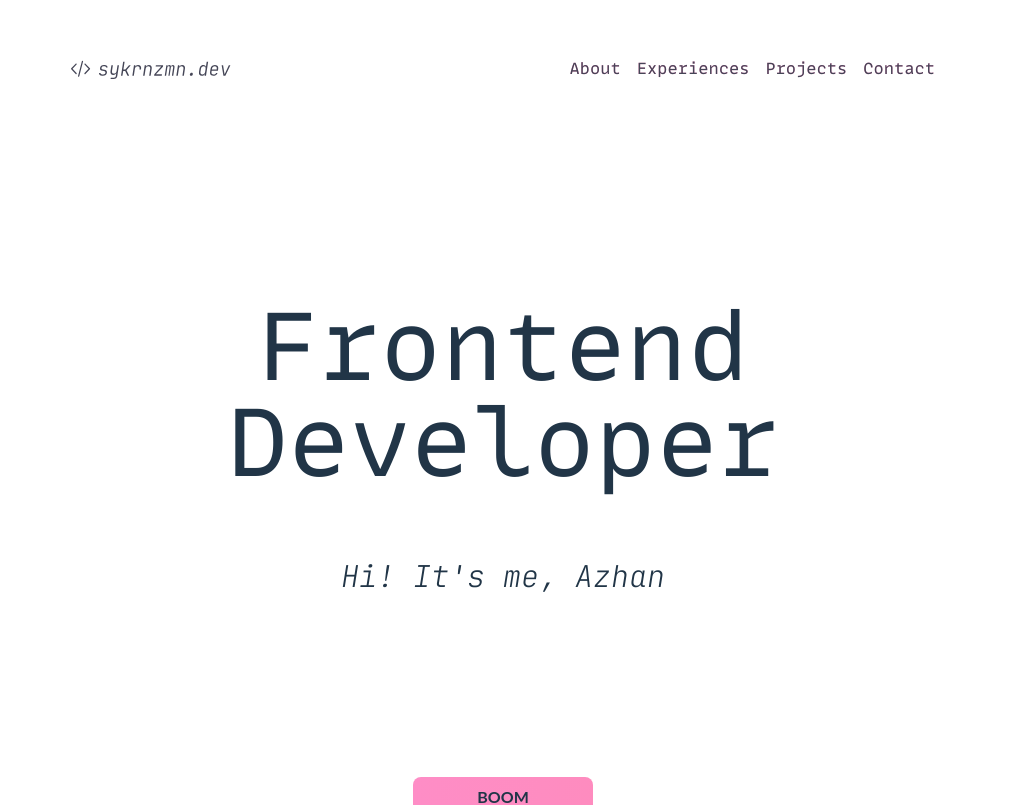
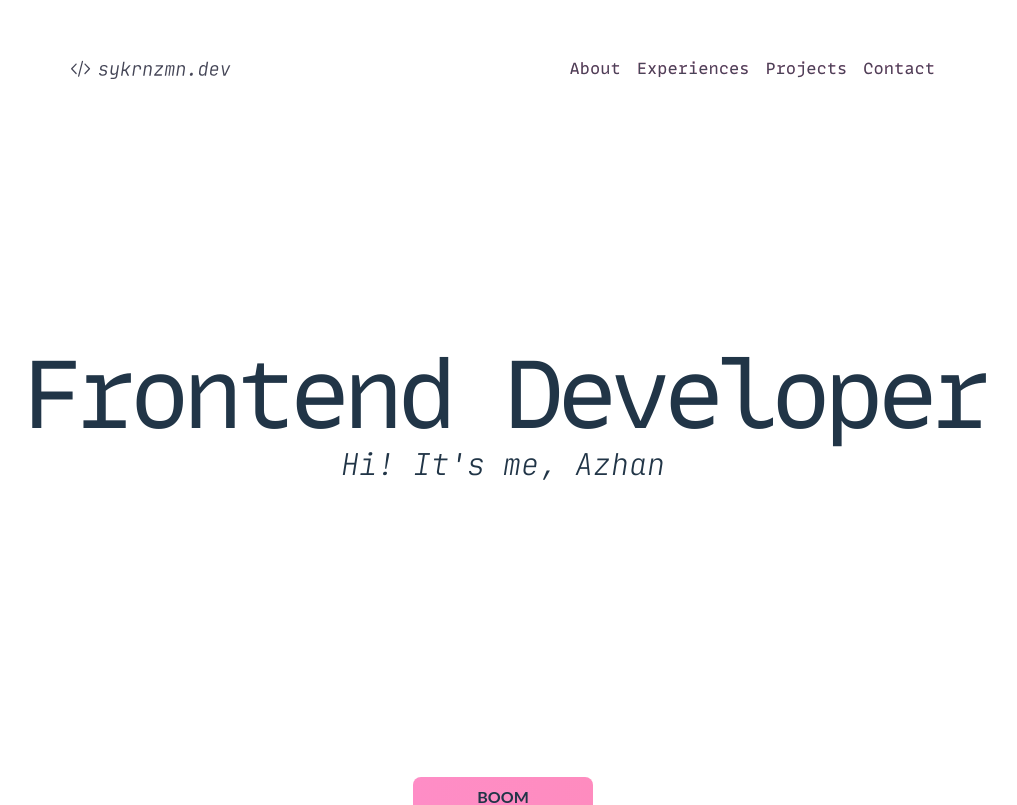
Before and after one commit to azhansyakirin/portfolio, a React (Vite) app: page / in a window 1280 px wide. Shown: the top 805 px of the page, without its empty margins (137-1154 px from the left). Built offline with nearby package versions, Linux system fonts and the light colour scheme; a web font is replaced by a local one.

Commit message:
letter spacing -0.5rem

```diff
--- a/src/components/Hero/Hero.scss
+++ b/src/components/Hero/Hero.scss
@@ -1,9 +1,9 @@
 .heroTitle {
     // text-shadow: 0 0 15px rgba(0, 0, 0, 0.8);
     text-align: center;
+    letter-spacing: -0.5rem;
     -webkit-font-smoothing: antialiased;
     min-height: 100%;
-    padding: 4rem;
     align-items: center;
     align-content: center;
 }
```
